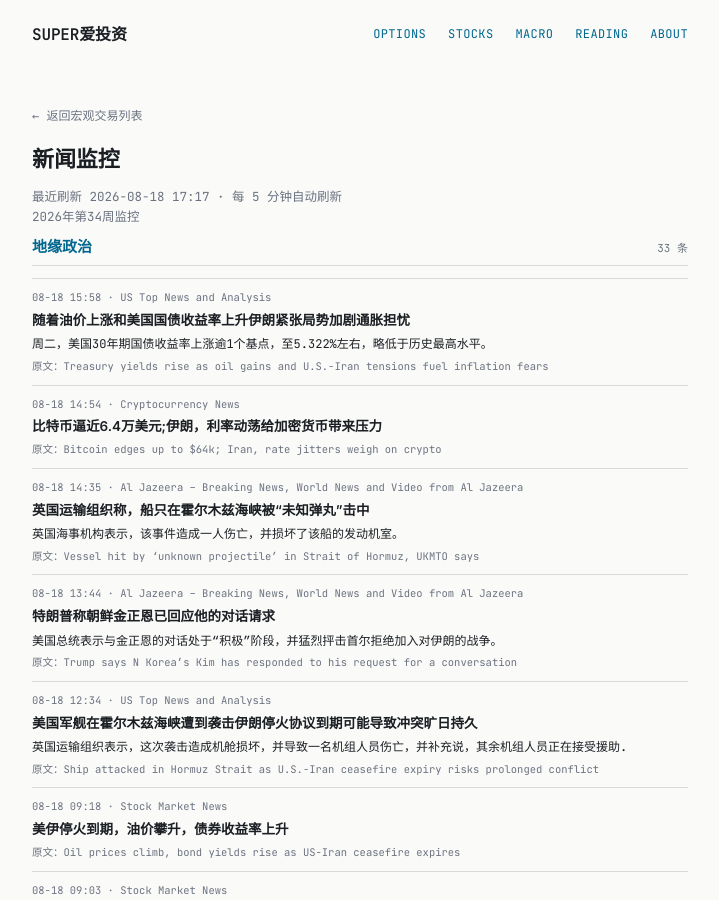
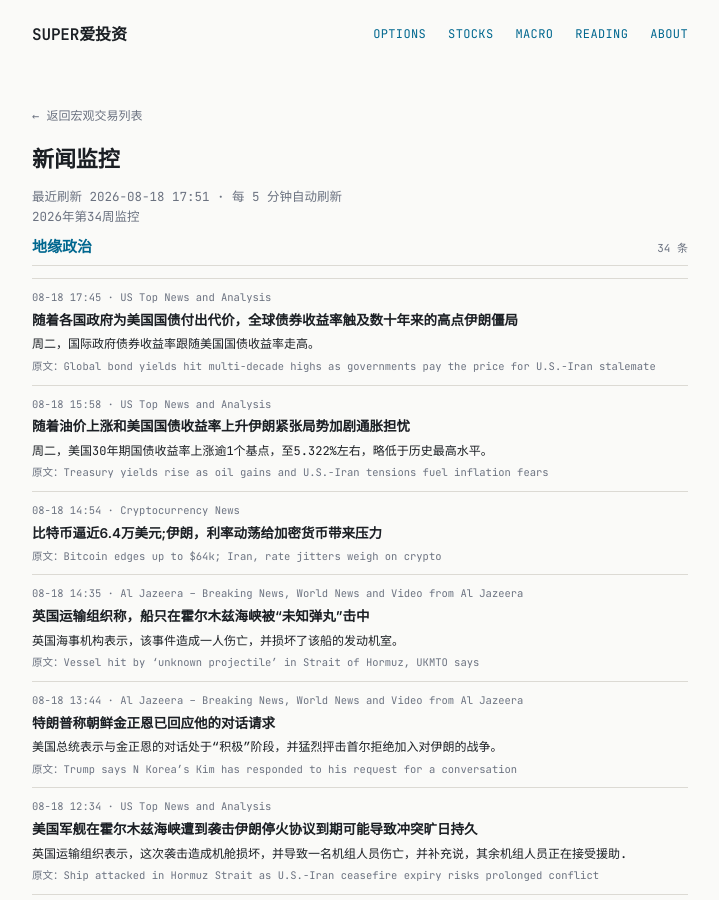
Before and after one commit to tang3super/tang3super.github.io, a Jekyll site: the page built from macro-trade/news-digest.md, in a window 1280 px wide and 900 px high. Shown: the whole window, without its empty margins (280-999 px from the left). Built offline with Jekyll 4.4.1, drawn with Linux system fonts in a browser that asks for light colours.

Commit message:
sync news-digest article

```diff
--- a/macro-trade/news-digest.md
+++ b/macro-trade/news-digest.md
@@ -5,11 +5,18 @@ title: 新闻监控
 date: '2026-08-18'
 summary: 2026年第34周监控
 week_label: 2026年第34周监控
-last_updated: 2026-08-18 17:17
+last_updated: 2026-08-18 17:51
 refresh_note: 每 5 分钟自动刷新
 topics:
 - name: 地缘政治
   items:
+  - title: Global bond yields hit multi-decade highs as governments pay the price for U.S.-Iran stalemate
+    summary: International government bond yields followed U.S. Treasury yields higher on Tuesday.
+    link: https://www.cnbc.com/2026/08/18/bond-yields-government-us10y-treasury-note-iran.html
+    source: US Top News and Analysis
+    time: 08-18 17:45
+    title_zh: 随着各国政府为美国国债付出代价，全球债券收益率触及数十年来的高点伊朗僵局
+    summary_zh: 周二，国际政府债券收益率跟随美国国债收益率走高。
   - title: Treasury yields rise as oil gains and U.S.-Iran tensions fuel inflation fears
     summary: Tuesday saw yields on U.S. 30-year Treasury yields add over 1 basis point to trade at around 5.322%, hovering just below its highest level s…
     link: https://www.cnbc.com/2026/08/18/treasury-yields-.html
```
